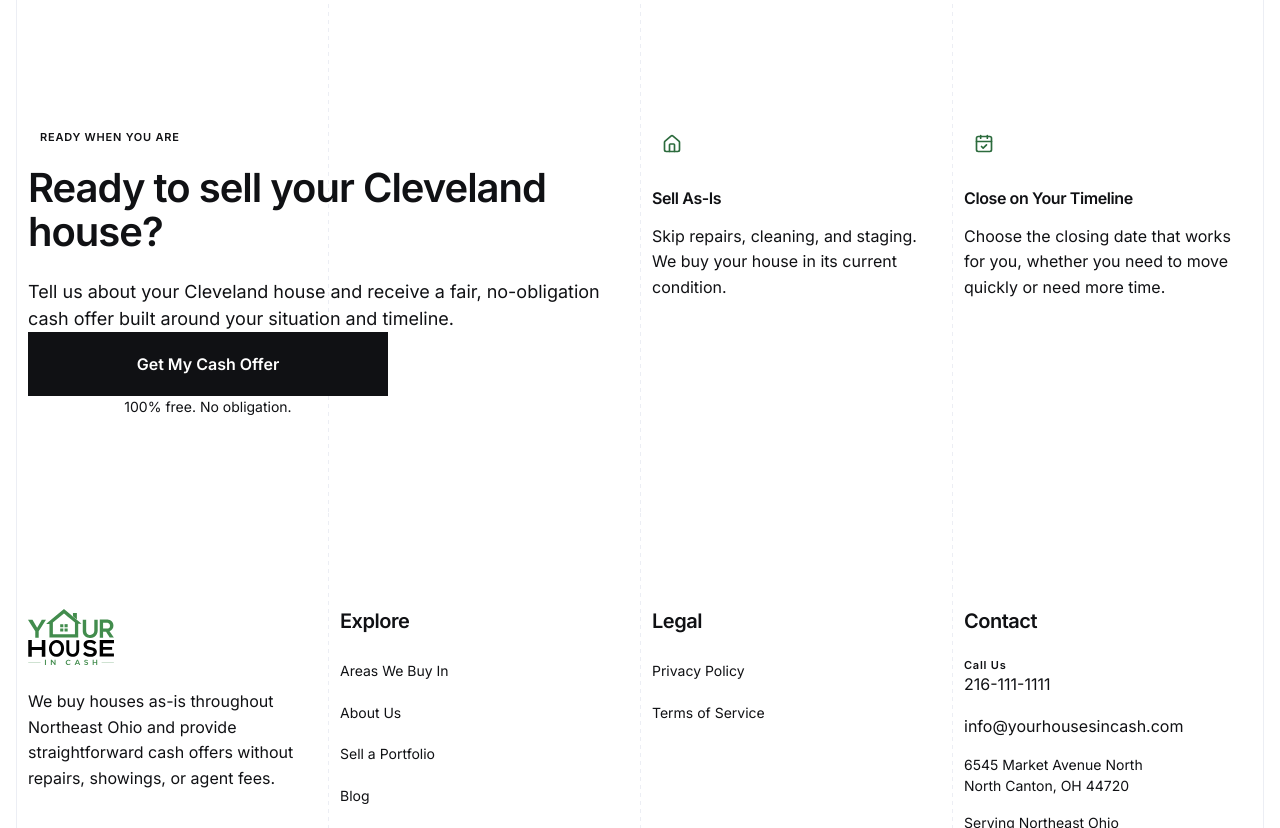
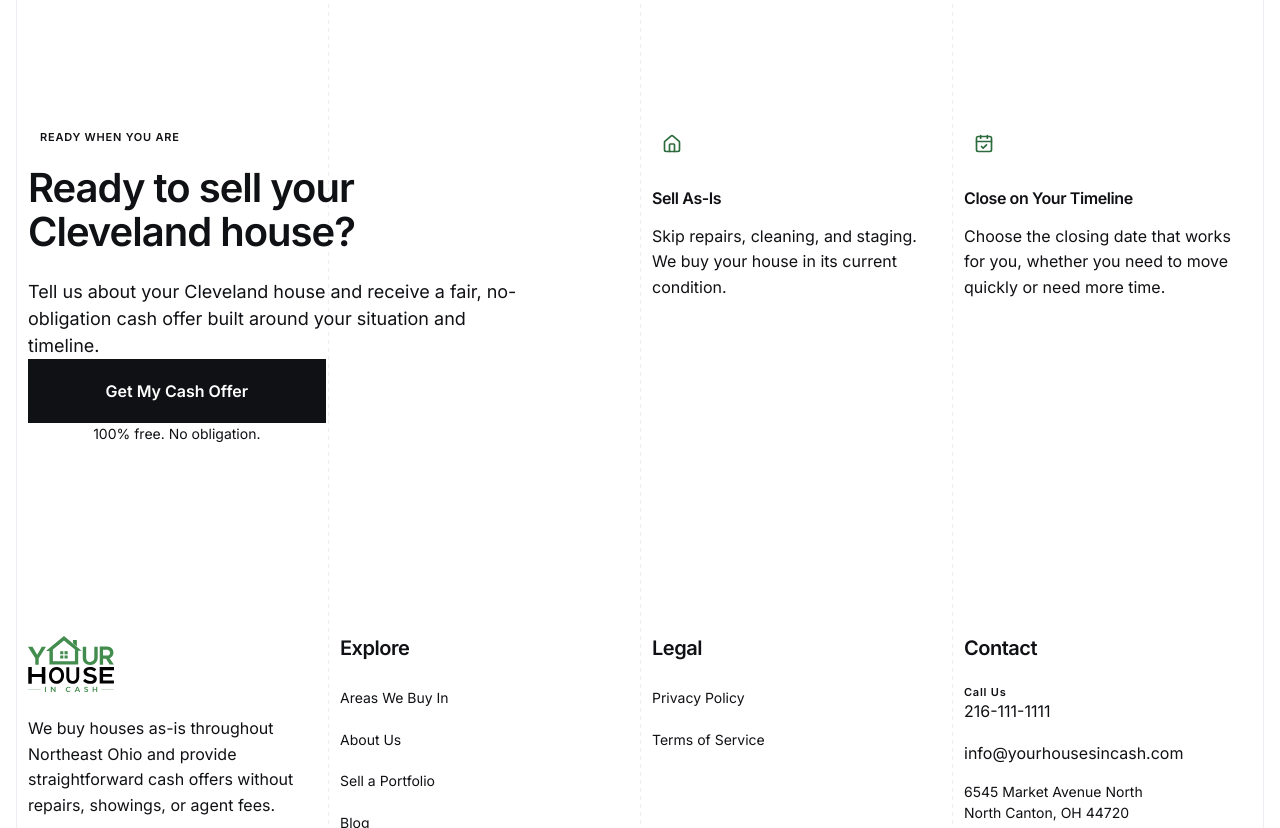
Before and after one commit to YHICAdmin/your-house-in-cash, a Next.js app: page / in a window 1280 px wide. Shown: the part 4920-5748 px from the top of the page. Built offline with nearby package versions, Linux system fonts and the light colour scheme.

Commit message:
Adjust final CTA desktop grid

```diff
--- a/project-documentation/shared-sections.md
+++ b/project-documentation/shared-sections.md
@@ -12,7 +12,7 @@ At this stage, the user has already received the necessary information throughou
 
 - The left-aligned hierarchy of the Section Intro, Primary CTA, and Reassurance Row is preserved across Breakpoints.
 - The Section Intro, Primary CTA, and Reassurance Row form one left-aligned composition.
-- On Desktop, the CTA composition occupies Grid Columns `1–6`; the Supporting Benefits occupy Grid Columns `7–12`, with each benefit occupying three columns.
+- On Desktop, the CTA composition occupies Grid Columns `1–5`, Grid Column `6` remains open, and the Supporting Benefits occupy Grid Columns `7–12`, with each benefit occupying three columns.
 - On Tablet, the CTA composition occupies Grid Columns `1–4`; the Supporting Benefits occupy Grid Columns `5–8`, with each benefit occupying two columns.
 - On Desktop and Tablet, the CTA composition and Supporting Benefits form parallel left- and right-area content flows whose top edges align.
 - On Mobile, the CTA composition occupies the full available Content Grid width, followed by the Supporting Benefits in canonical document order.
--- a/src/components/ui/final-cta.module.css
+++ b/src/components/ui/final-cta.module.css
@@ -109,7 +109,7 @@
 
 @media (min-width: 1200px) {
   .composition {
-    grid-column: 1 / span 6;
+    grid-column: 1 / span 5;
   }
 
   .benefits {
```
